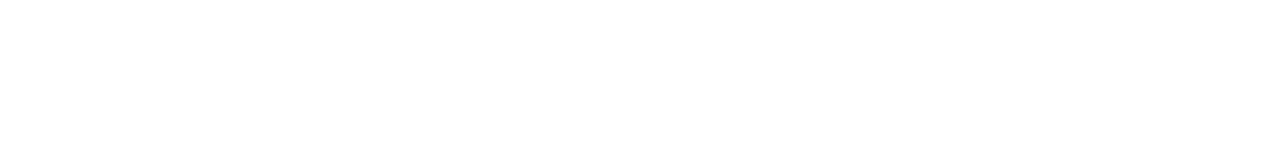
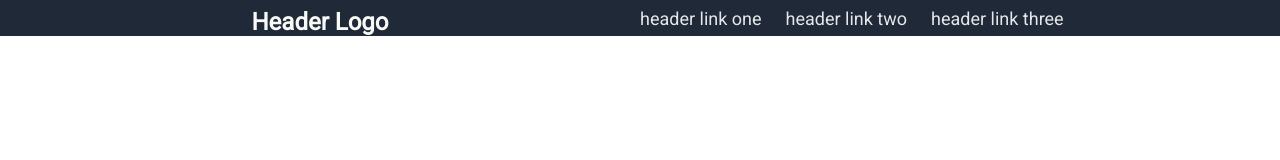
Before and after one commit to jurrea619/landing-page, a plain HTML site: page index.html in a window 1280 px wide. Drawn offline with Linux system fonts and the light colour scheme.

Commit message:
Complete Nav bar in Hero section

```diff
--- a/index.html
+++ b/index.html
@@ -1,13 +1,32 @@
 <!DOCTYPE html>
 <html lang="en">
+
 <head>
     <meta charset="UTF-8">
     <meta http-equiv="X-UA-Compatible" content="IE=edge">
     <meta name="viewport" content="width=device-width, initial-scale=1.0">
     <title>My Landing Page</title>
+    <link rel="preconnect" href="https://fonts.googleapis.com">
+    <link rel="preconnect" href="https://fonts.gstatic.com" crossorigin>
+    <link href="https://fonts.googleapis.com/css2?family=Roboto&display=swap" rel="stylesheet">
     <link rel="stylesheet" href="./styles/style.css">
 </head>
+
 <body>
+    <div class="hero">
+        <div class="nav">
+            <div class="logo">Header Logo</div>
+            <div class="right-links">
+                <ul>
+                    <li>header link one</li>
+                    <li>header link two</li>
+                    <li>header link three</li>
+                </ul>
+            </div>
+        </div>
+        <div class="hero-main">
 
+        </div>
+    </div>
 </body>
 </html>
--- a/styles/style.css
+++ b/styles/style.css
@@ -0,0 +1,46 @@
+body {
+    display: flex;
+    flex-direction: column;
+    margin: 0;
+    font-family: 'Roboto', sans-serif;
+}
+
+.hero {
+    background-color: #1F2937;
+}
+
+.nav {
+    display: flex;
+    padding-top: 8px;
+}
+
+.hero-main {
+}
+
+.logo {
+    font-size: 24px;
+    font-weight: bold;
+    color: #F9FAF8;
+    flex: 1;
+    display: flex;
+    justify-content: center;
+    align-items: center;
+}
+
+.right-links {
+    flex: 1;
+}
+
+ul {
+    display: flex;
+    justify-content: flex-start;
+    margin: 0;
+    padding: 0;
+    gap: 24px;
+}
+
+li {
+    list-style-type: none;
+    font-size: 18px;
+    color: #E5E7EB;
+}
```
Also changed, not shown: images/colors_and_stuff.png (added), images/odin-project.png (added), 1 other file.
